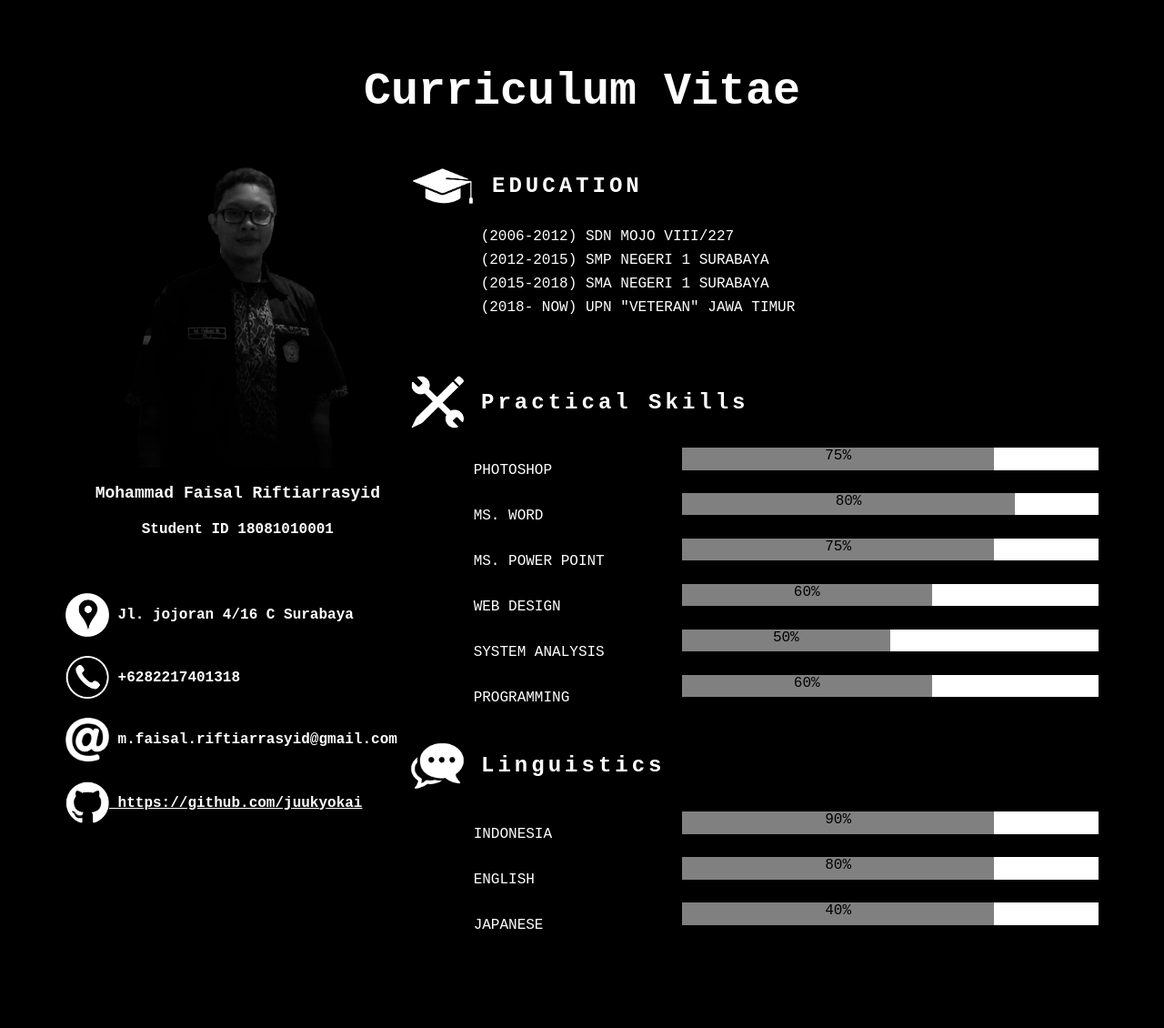
After one commit to juukyokai/Kuliah_Pemrograman_Web, a PHP site: the page made by Curriculum Vitae.html in a window 1280 px wide. The commit adds this page. Shown: the whole page at 91% size. Run offline with PHP 8.4, Linux system fonts and the light colour scheme.

Commit message:
curriculum vitae

```diff
--- /dev/null
+++ b/Curriculum Vitae.html
@@ -0,0 +1,150 @@
+<!DOCTYPE html>
+<html>
+	<head>
+		<link rel="stylesheet" href="style.css" type="text/css">
+		<title>
+			Curriculum Vitae
+		</title>
+		</head>
+	<body  class="block base-text">
+        <div class="center" id="Landing">
+            <h1 class="" style="font-size: 50px">Curriculum Vitae</h1>
+        </div>
+
+        <div class="row">
+            <div class="column third" id="profile">
+                <div class="center">
+                    <img class="image-prep" src="asset/img4.jpg" style="width: 70%">
+                    <h3 class="textLarge">Mohammad Faisal Riftiarrasyid</h3>
+                    <h4>Student ID 18081010001</h4>
+                </div>
+                <br>
+                <div class="left" id="profile">
+                    <h4><img class="image-prep" style="width:48px; height:auto" src="asset/icons/location.png"> Jl. jojoran 4/16 C Surabaya</h4>
+                    <h4><img class="image-prep" style="width:48px; height:auto" src="asset/icons/phone.png">    +6282217401318</h4>
+                    <h4><img class="image-prep" style="width:48px; height:auto" src="asset/icons/e-mail.png">   m.faisal.riftiarrasyid@gmail.com</h4>
+                    <a href="https://github.com/juukyokai"><h4><img class="image-prep" style="width:48px; height:auto" src="asset/icons/github.png">   https://github.com/juukyokai</h4></a>
+                </div>
+            </div>
+            <div class="column twothird"  id="skill">
+                <div id="education" style="padding-bottom: 25px;">
+                    <h2 class="spread"><img class="image-prep" style="width:72px; height:auto" src="asset/icons/education.png"> EDUCATION</h2>
+                    <ul class="" style="margin-left: 30px;">
+                        <li class="padding-small">
+                            (2006-2012) SDN MOJO VIII/227
+                        </li>
+                        <li class="padding-small">
+                            (2012-2015) SMP NEGERI 1 SURABAYA
+                        </li>
+                        <li class="padding-small">
+                            (2015-2018) SMA NEGERI 1 SURABAYA
+                        </li>
+                        <li class="padding-small">
+                            (2018- NOW) UPN "VETERAN" JAWA TIMUR
+                        </li>
+                    </ul>
+                </div>
+                <div id="p_skills">
+                    <h2 class="spread"><img class="image-prep" style="width:60px; height:auto" src="asset/icons/P_skills.png"> Practical Skills</h2>
+                    <ul class="" style="margin-left: 30px;">
+                        <li class="">
+                            <div class="row">
+                                <div class="column third left">
+                                    <p>PHOTOSHOP</p>
+                                </div>
+                                <div class="column twothird white right" style="width: 250px;">
+                                    <div class="center" style="background-color:grey; color:black; height:25px; width:75%"> 75% </div>
+                                </div>
+                            </div>
+                        </li>
+                        <li class="">
+                            <div class="row">
+                                <div class="column third left">
+                                    <p>MS. WORD</p>
+                                </div>
+                                <div class="column twothird white right" style="width: 250px;">
+                                    <div class="center" style="background-color:grey; color:black; height:24px; width:80%"> 80% </div>
+                                </div>
+                            </div>
+                        </li>
+                        <li class="">
+                            <div class="row">
+                                <div class="column third left">
+                                    <p>MS. POWER POINT</p>
+                                </div>
+                                <div class="column twothird white right" style="width: 250px;">
+                                    <div class="center" style="background-color:grey; color:black; height:24px; width:75%"> 75% </div>
+                                </div>
+                            </div>
+                        </li>
+                        <li class="">
+                            <div class="row">
+                                <div class="column third left">
+                                    <p>WEB DESIGN</p>
+                                </div>
+                                <div class="column twothird white right" style="width: 250px;">
+                                    <div class="center" style="background-color:grey; color:black; height:24px; width:60%"> 60% </div>
+                                </div>
+                            </div>
+                        </li>
+                        <li class="">
+                            <div class="row">
+                                <div class="column third left">
+                                    <p>SYSTEM ANALYSIS</p>
+                                </div>
+                                <div class="column twothird white right" style="width: 250px;">
+                                    <div class="center" style="background-color:grey; color:black; height:24px; width:50%"> 50% </div>
+                                </div>
+                            </div>
+                        </li>
+                        <li class="">
+                            <div class="row">
+                                <div class="column third left">
+                                    <p>PROGRAMMING</p>
+                                </div>
+                                <div class="column twothird white right" style="width: 250px;">
+                                    <div class="center" style="background-color:grey; color:black; height:24px; width:60%"> 60% </div>
+                                </div>
+                            </div>
+                        </li>
+                    </ul>
+                </div>
+                <div id="l_skills">
+                    <h2 class="spread"><img class="image-prep" style="width:60px; height:auto" src="asset/icons/L_skills.png"> Linguistics</h2>
+                    <ul class="" style="margin-left: 30px;">
+                        <li class="">
+                            <div class="row">
+                                <div class="column third left">
+                                    <p>INDONESIA</p>
+                                </div>
+                                <div class="column twothird white right" style="width: 250px;">
+                                    <div class="center" style="background-color:grey; color:black; height:25px; width:75%"> 90% </div>
+                                </div>
+                            </div>
+                        </li>
+                        <li class="">
+                            <div class="row">
+                                <div class="column third left">
+                                    <p>ENGLISH</p>
+                                </div>
+                                <div class="column twothird white right" style="width: 250px;">
+                                    <div class="center" style="background-color:grey; color:black; height:25px; width:75%"> 80% </div>
+                                </div>
+                            </div>
+                        </li>
+                        <li class="">
+                            <div class="row">
+                                <div class="column third left">
+                                    <p>JAPANESE</p>
+                                </div>
+                                <div class="column twothird white right" style="width: 250px;">
+                                    <div class="center" style="background-color:grey; color:black; height:25px; width:75%"> 40% </div>
+                                </div>
+                            </div>
+                        </li>
+                    </ul>
+                </div>
+            </div>
+        </div>
+	</body>
+</html>
--- a/page_profile.html
+++ b/page_profile.html
@@ -6,7 +6,7 @@
 			My Profile
 		</title>
 		</head>
-	<body>
+	<body class="flex base-text">
 		<div class="column">
 			<div class="column" id="Landing">
 				<div class="center">
--- a/style.css
+++ b/style.css
@@ -1,75 +1,95 @@
-body{
+a{
+    color: white;
+}
+ul,ol{
+    list-style-type: none;
+}
+.flex{
     display: flex;
     flex-wrap: wrap;
     background-color: black;
+    padding : 36px 72px
+}
+.block{
+    background-color: black;
+    margin: 72px 72px !important
+}
+.base-text{
     font-family: 'Courier New', Courier, monospace;
-    color: white;
-    padding : 36px 72px;
+    color: white
 }
-.row{
-    content: "";
-    display: table;
-    clear: both;
+.row:after{
+    content : "";
+    display: table !important;
+    clear: both
 }
 .column{
     float: left;
-    width: 100%;
+    width: 50%
+}
+.image-prep{
+    vertical-align: middle;
+    max-width:100% !important;
+    height:auto
 }
 .center{
     text-align: center;
-    width: auto;
+    width: auto
 }
 .right{
     display: inline-block;
     text-align: right;
-    align-items: right;
+    align-items: right
 }
 .left{
     display: inline-block;
     text-align: left;
-    align-items: left;
+    align-items: left
 }
 .textJumbo{
-    font-size: 72px;
+    font-size: 72px
 }
 .textXXLarge{
-    font-size: xx-large;
+    font-size: xx-large
 }
 .textXLarge{
-    font-size: x-large;
+    font-size: x-large
 }
 .textLarge{
-    font-size: large;
+    font-size: large
 }
 .textMedium{
-    font-size: medium;
+    font-size: medium
 }
 .textSmall{
-    font-size: small;
+    font-size: small
 }
 .imgRound{
-    border-image: fill;
+    border-image: fill
 }
 .padding-small{
-    padding: 4px 8px;
+    padding: 4px 8px
 }
 .padding{
-    padding: 8px 16px;
+    padding: 8px 16px
 }
 .padding-large{
-    padding: 16px 32px;
+    padding: 16px 32px
 }
-.column.half{
-    width: 49.999999%;
+.twothird{
+    width: 66.666667% !important
 }
-.column.third{
-    width: 33.333333%;
+.half{
+    width: 49.999999% !important
 }
-.column.quarter{
-    width: 24.999999%;
+.third{
+    width: 33.333333% !important
 }
-.column.small{
-    width: 16.666666%;
+.quarter{
+    width: 24.999999% !important
+}
+.small{
+    width: 16.666666% !important
 }
 .content{
     margin-left:auto;
@@ -77,5 +97,16 @@ body{
     max-width:980px
 }
 .justify{
-    text-align:justify;
+    text-align:justify
 }
+.spread{
+    letter-spacing: 4px;
+}
+.white{
+    color: white;
+    background-color: white !important;
+}
+.gray{
+    color: grey;
+    background-color: grey !important;
+}
```
Also changed, not shown: asset/icons/L_skills.png (added), asset/icons/P_skills.png (added), asset/icons/e-mail.png (added), asset/icons/education.png (added), asset/icons/github.png (added), asset/icons/location.png (added), asset/icons/phone.png (added), 1 other file.
